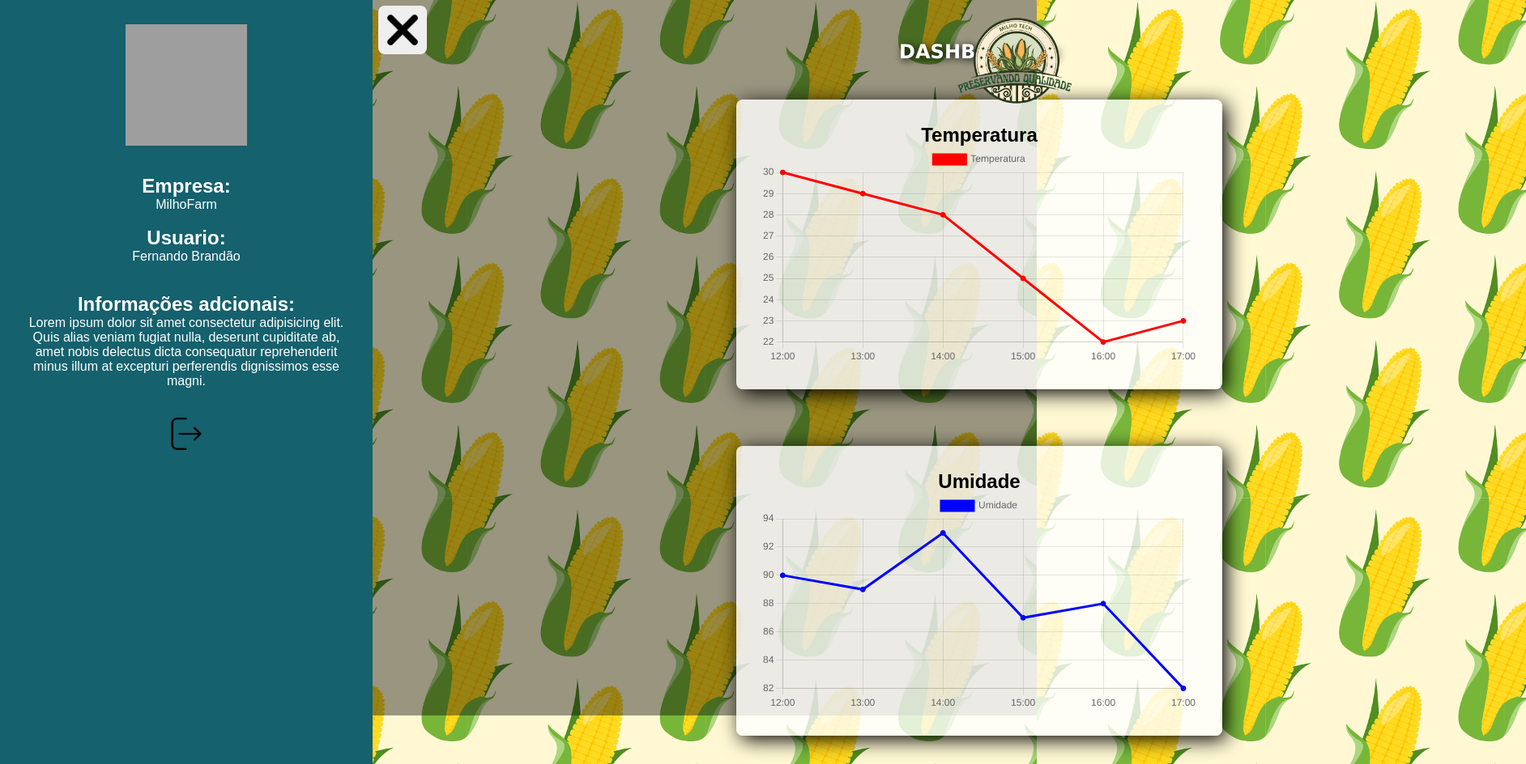
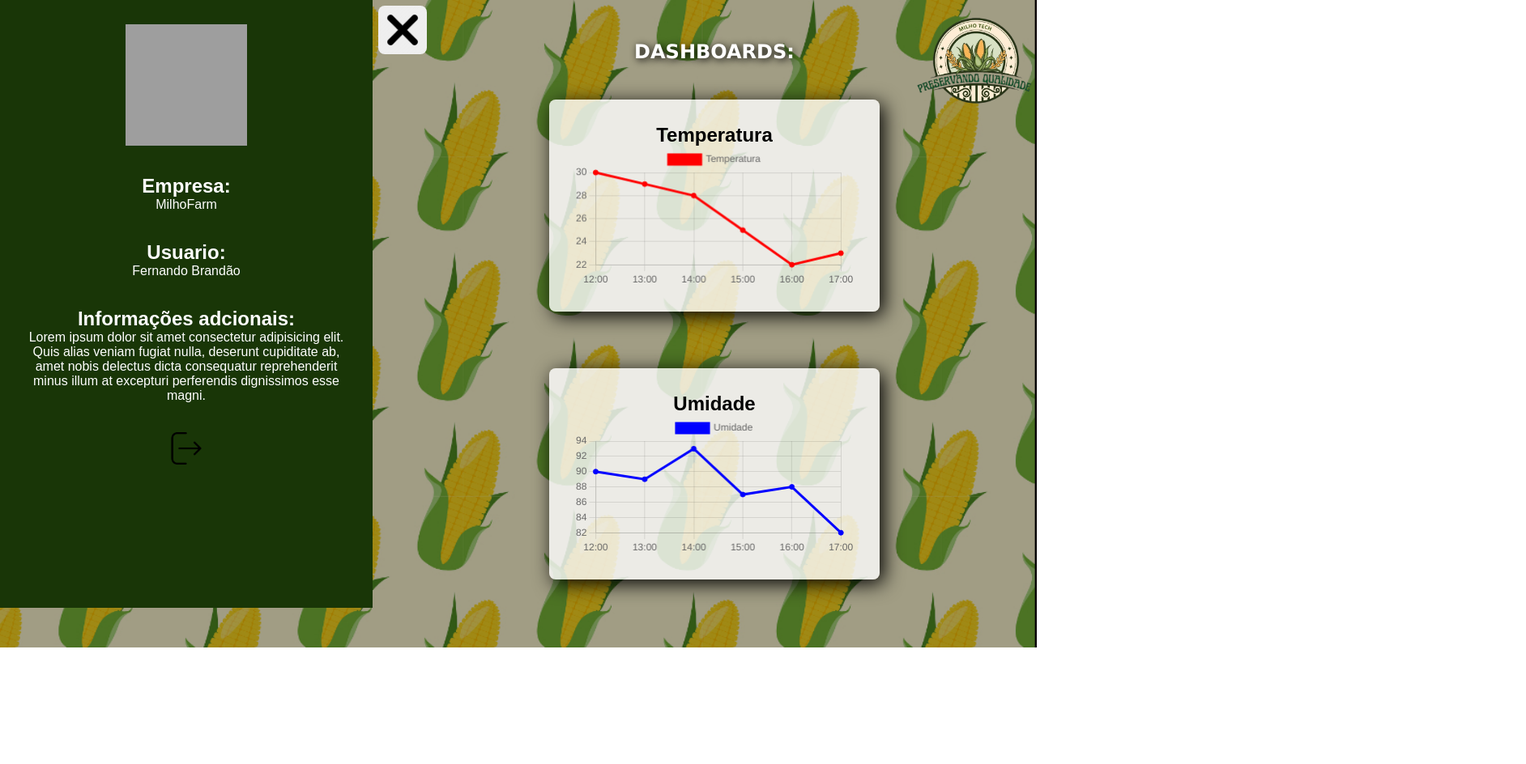
Before and after one commit to Milho-Tech/MilhoTech-rep, a website: page Dashboard/dashboard.html in a window 1280 px wide. Shown: the whole page at 81% size, 1884 px wide, since content can reach past the window. After the commit the page ends 800 px from the top, so only its background shows below. Drawn offline with nearby package versions, Linux system fonts and the light colour scheme; grey boxes are pictures that could not be loaded.

Commit message:
Atualização da dashboard

```diff
--- a/Dashboard/dashboard.html
+++ b/Dashboard/dashboard.html
@@ -21,7 +21,7 @@
         <br>
         <br>
         <h2>Empresa:</h2>
-        <span>MilhoFarm</span> <br>
+        <span>MilhoFarm</span> <br> <br>
         <h2>Usuario:</h2>
         <span>Fernando Brandão</span> <br> <br>
         <h2>Informações adcionais:</h2>
--- a/Dashboard/styledashboard.css
+++ b/Dashboard/styledashboard.css
@@ -2,9 +2,9 @@ body {
   /* background-color: #daf4f8; */
   background-size: cover;
   display: flex;
-  background-image: url(fundo_milhinhos.png);
+  background-image: url(milhos_pretos.jpg);
   background-size: cover;
-  backdrop-filter: brightness(60%);
+  background-repeat: no-repeat;
 }
 
 * {
@@ -22,12 +22,14 @@ canvas {
 .box {
   flex-direction: column;
   margin-top: 50px;
+  margin-left: 100px;
   display: flex;
   justify-content: center;
   align-items: center;
   font-family: Arial, Helvetica, sans-serif;
-  width: 200vh;
+  width: 100%;
   height: 100%;
+
 }
 
 .graph {
@@ -37,7 +39,7 @@ canvas {
   justify-content: center;
   align-items: center;
   margin: auto;
-  width: 40%;
+  width: 70%;
   margin-top: 45px;
   box-shadow: 5px 5px 25px black;
 }
@@ -133,10 +135,11 @@ canvas {
   font-family: Verdana, Geneva, Tahoma, sans-serif;
 }
 
+
 .div_conteudo{
   display: flex;
   flex-direction: row;
-
+  width: 100%;
 }
 
 .div_lateral img{
@@ -147,7 +150,7 @@ canvas {
 .div_lateral{
   display: flex;
   flex-direction: column;
-  background-color: #15616D;
+  background-color: #193607;
   align-items: center;
   max-width: 50vh;
   font-family: Arial, Helvetica, sans-serif;
@@ -161,14 +164,14 @@ canvas {
 .logo{
   width: 150px;
   height: 150px;
-  position: absolute;
-  margin-left: 1180px;
-  margin-bottom: 640px;
+  justify-self: flex-end;
+  align-self: flex-start;
 }
 
 .div_lateral .img_sair{
   height: 40px;
   width: 40px;
+
 }
 
 .botao_tirar{
```
Also changed, not shown: Dashboard/milhos_pretos.jpg (added).
